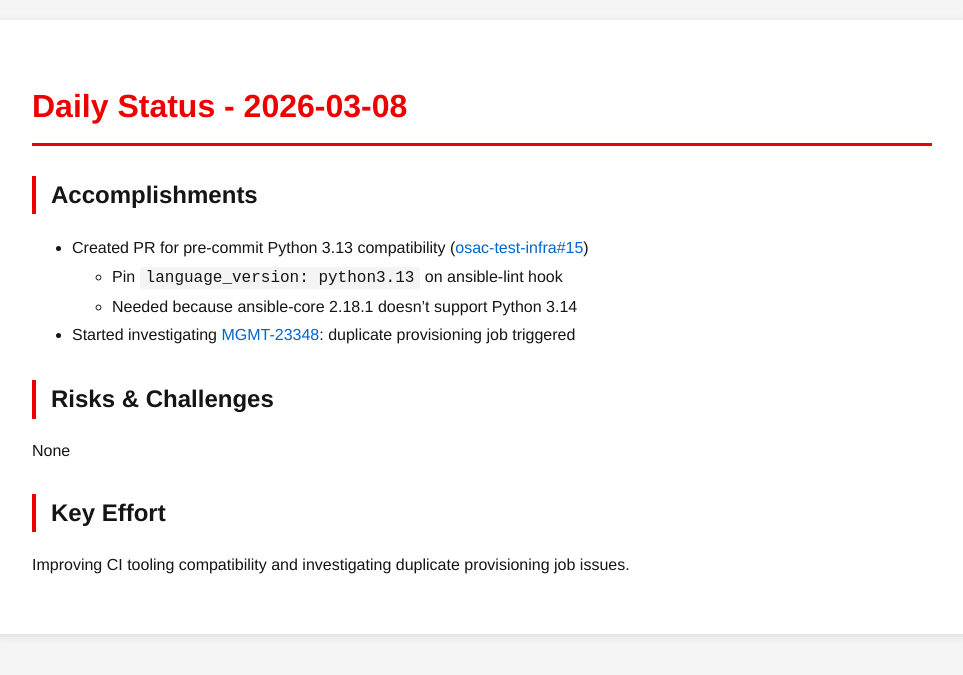
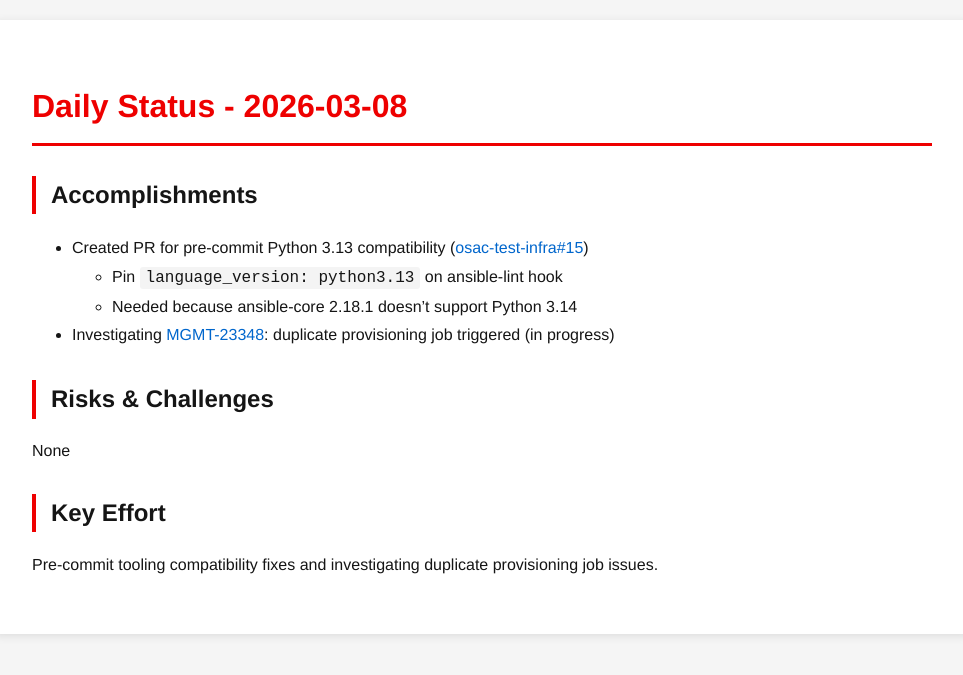
Before and after one commit to tzvatot/daily-status, a Jekyll site: the page built from 2026-03-08.md, in a window 1280 px wide. Shown: the top 675 px of the page, without its empty margins (158-1121 px from the left). Built offline with Jekyll 4.4.1, drawn with Linux system fonts in a browser that asks for light colours.

Commit message:
Daily status update - 2026-03-08

```diff
--- a/2026-03-08.md
+++ b/2026-03-08.md
@@ -10,10 +10,10 @@ date: 2026-03-08
 - Created PR for pre-commit Python 3.13 compatibility ([osac-test-infra#15](https://github.com/osac-project/osac-test-infra/pull/15))
   - Pin `language_version: python3.13` on ansible-lint hook
   - Needed because ansible-core 2.18.1 doesn't support Python 3.14
-- Started investigating [MGMT-23348](https://issues.redhat.com/browse/MGMT-23348): duplicate provisioning job triggered
+- Investigating [MGMT-23348](https://issues.redhat.com/browse/MGMT-23348): duplicate provisioning job triggered (in progress)
 
 ## Risks & Challenges
 None
 
 ## Key Effort
-Improving CI tooling compatibility and investigating duplicate provisioning job issues.
+Pre-commit tooling compatibility fixes and investigating duplicate provisioning job issues.
```
